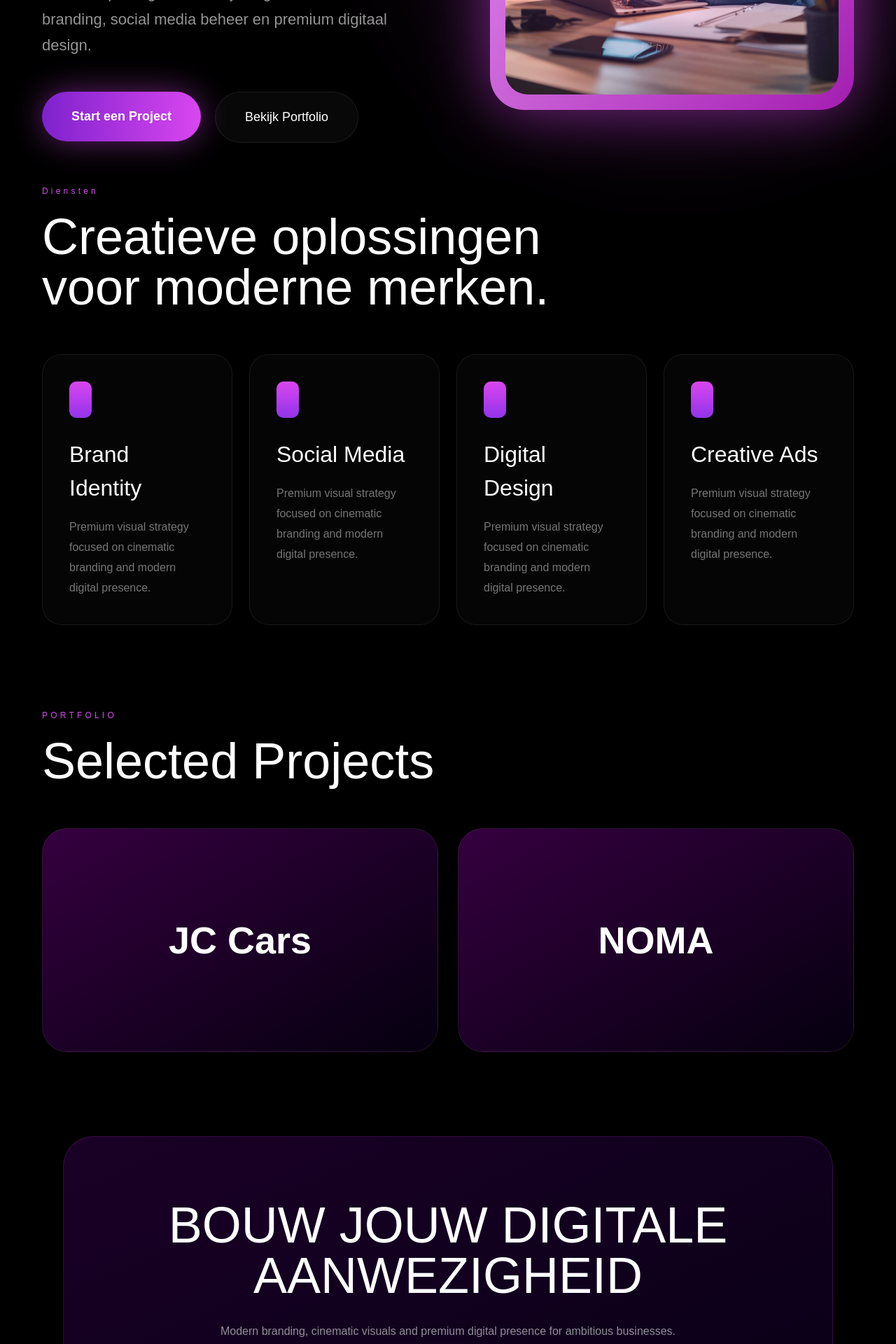
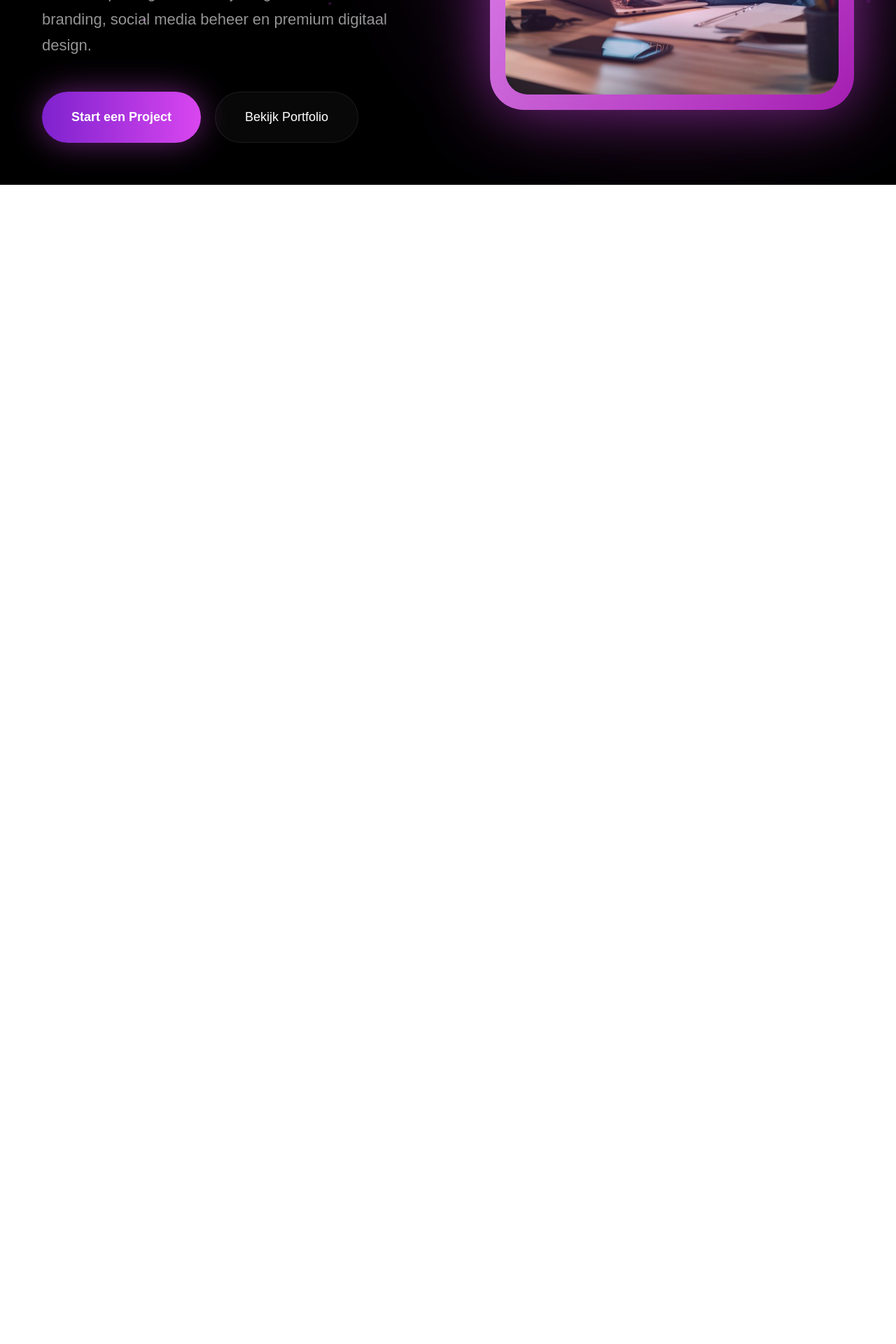
Before and after one commit to manoelchagasneto-ops/noma-digital, a Next.js app: page / in a window 1280 px wide. Shown: the part 760-2680 px from the top of the page at 70% size. After the commit the page ends 1024 px from the top, so only its background shows below. Built offline with nearby package versions, Linux system fonts and the light colour scheme.

Commit message:
mobile update

```diff
--- a/app/page.tsx
+++ b/app/page.tsx
@@ -8,6 +8,9 @@ export default function Home() {
       x: 0,
       y: 0,
     })
+
+  const [particles, setParticles] =
+    useState<any[]>([])
 
   const [language, setLanguage] =
     useState("NL")
@@ -38,6 +41,30 @@ export default function Home() {
     }
   }, [])
 
+  /* PARTICLES */
+  useEffect(() => {
+    const generatedParticles =
+      Array.from({
+        length: 32,
+      }).map((_, i) => ({
+        id: i,
+        size:
+          Math.random() * 6 + 2,
+        left:
+          Math.random() * 100,
+        duration:
+          Math.random() * 18 + 12,
+        delay:
+          Math.random() * 10,
+        opacity:
+          Math.random() * 0.5 + 0.1,
+      }))
+
+    setParticles(
+      generatedParticles
+    )
+  }, [])
+
   const t =
     language === "NL"
       ? {
@@ -62,27 +89,6 @@ export default function Home() {
 
           view:
             "Bekijk Portfolio",
-
-          servicesTitle1:
-            "Creatieve oplossingen",
-
-          servicesTitle2:
-            "voor moderne merken.",
-
-          portfolioTitle:
-            "Selected Projects",
-
-          ctaTitle1:
-            "BOUW JOUW DIGITALE",
-
-          ctaTitle2:
-            "AANWEZIGHEID",
-
-          ctaDescription:
-            "Modern branding, cinematic visuals and premium digital presence for ambitious businesses.",
-
-          ctaButton:
-            "Contacteer Noma",
         }
       : {
           services: "Services",
@@ -106,27 +112,6 @@ export default function Home() {
 
           view:
             "View Portfolio",
-
-          servicesTitle1:
-            "Creative solutions",
-
-          servicesTitle2:
-            "for modern brands.",
-
-          portfolioTitle:
-            "Selected Projects",
-
-          ctaTitle1:
-            "BUILD YOUR DIGITAL",
-
-          ctaTitle2:
-            "PRESENCE",
-
-          ctaDescription:
-            "Modern branding, cinematic visuals and premium digital presence for ambitious businesses.",
-
-          ctaButton:
-            "Contact Noma",
         }
 
   return (
@@ -141,6 +126,29 @@ export default function Home() {
         position: "relative",
       }}
     >
+      {/* PARTICLES */}
+      <div className="particles">
+        {particles.map(
+          (particle) => (
+            <span
+              key={particle.id}
+              className="particle"
+              style={{
+                width:
+                  particle.size,
+                height:
+                  particle.size,
+                left: `${particle.left}%`,
+                animationDuration: `${particle.duration}s`,
+                animationDelay: `${particle.delay}s`,
+                opacity:
+                  particle.opacity,
+              }}
+            />
+          )
+        )}
+      </div>
+
       {/* MOUSE LIGHT */}
       <div
         className="mouseLight"
@@ -180,29 +188,23 @@ export default function Home() {
 
           {/* DESKTOP MENU */}
           <div className="desktopMenu">
-            <a href="#services">
             <button
               style={menuButton}
             >
               {t.services}
             </button>
-            </a>
 
-            <a href="#portfolio">
             <button
               style={menuButton}
             >
               {t.portfolio}
             </button>
-            </a>
 
-            <a href="#contact">
             <button
               style={menuButton}
             >
               {t.contact}
             </button>
-            </a>
 
             {/* LANGUAGE */}
             <div
@@ -263,39 +265,18 @@ export default function Home() {
             <a href="#contact">
               {t.contact}
             </a>
-
-            <div className="mobileLang">
-              <button
-                onClick={() =>
-                  setLanguage("NL")
-                }
-              >
-                NL
-              </button>
-
-              <button
-                onClick={() =>
-                  setLanguage("EN")
-                }
-              >
-                EN
-              </button>
-            </div>
           </div>
         )}
       </header>
 
       {/* HERO */}
       <section className="hero">
+
         {/* LEFT */}
         <div className="heroLeft">
 
           {/* SOCIALS */}
           <div className="socials">
-            <a
-              href="https://facebook.com"
-              target="_blank"
-            >
             <div
               style={
                 socialButton
@@ -303,12 +284,7 @@ export default function Home() {
             >
               f
             </div>
-            </a>
 
-            <a
-              href="https://instagram.com"
-              target="_blank"
-            >
             <div
               style={
                 socialButton
@@ -316,7 +292,6 @@ export default function Home() {
             >
               ◎
             </div>
-            </a>
           </div>
 
           {/* BADGE */}
@@ -345,7 +320,6 @@ export default function Home() {
 
           {/* BUTTONS */}
           <div className="heroButtons">
-            <a href="#contact">
             <button
               style={
                 primaryButton
@@ -353,9 +327,7 @@ export default function Home() {
             >
               {t.start}
             </button>
-            </a>
 
-            <a href="#portfolio">
             <button
               style={
                 secondaryButton
@@ -363,7 +335,6 @@ export default function Home() {
             >
               {t.view}
             </button>
-            </a>
           </div>
         </div>
 
@@ -381,97 +352,68 @@ export default function Home() {
         </div>
       </section>
 
-      {/* SERVICES */}
-      <section
-        id="services"
-        className="section"
-      >
-        <p className="sectionTag">
-          {t.services}
-        </p>
-
-        <h3 className="sectionTitle">
-          {t.servicesTitle1}
-          <br />
-          {t.servicesTitle2}
-        </h3>
-
-        <div className="servicesGrid">
-          {[
-            "Brand Identity",
-            "Social Media",
-            "Digital Design",
-            "Creative Ads",
-          ].map((item) => (
-            <div
-              key={item}
-              className="serviceCard"
-            >
-              <div className="serviceIcon" />
-
-              <h4>{item}</h4>
-
-              <p>
-                Premium visual
-                strategy focused
-                on cinematic
-                branding and
-                modern digital
-                presence.
-              </p>
-            </div>
-          ))}
-        </div>
-      </section>
-
-      {/* PORTFOLIO */}
-      <section
-        id="portfolio"
-        className="section"
-      >
-        <p className="sectionTag">
-          PORTFOLIO
-        </p>
-
-        <h3 className="sectionTitle">
-          {t.portfolioTitle}
-        </h3>
-
-        <div className="portfolioGrid">
-          <div className="portfolioCard">
-            JC Cars
-          </div>
-
-          <div className="portfolioCard">
-            NOMA
-          </div>
-        </div>
-      </section>
-
-      {/* CTA */}
-      <section
-        id="contact"
-        className="ctaSection"
-      >
-        <div className="ctaBox">
-          <h2 className="ctaTitle">
-            {t.ctaTitle1}
-            <br />
-            {t.ctaTitle2}
-          </h2>
-
-          <p className="ctaDesc">
-            {t.ctaDescription}
-          </p>
-
-          <button className="ctaButton">
-            {t.ctaButton}
-          </button>
-        </div>
-      </section>
-
       {/* STYLES */}
       <style jsx>{`
+        .particles {
+          position: fixed;
+          inset: 0;
+          overflow: hidden;
+          pointer-events: none;
+          z-index: 0;
+        }
+
+        .particle {
+          position: absolute;
+          bottom: -20px;
+          border-radius: 999px;
+          background: rgba(
+            217,
+            70,
+            239,
+            0.9
+          );
+          box-shadow:
+            0 0 20px
+              rgba(
+                217,
+                70,
+                239,
+                0.8
+              ),
+            0 0 60px
+              rgba(
+                217,
+                70,
+                239,
+                0.4
+              );
+
+          animation-name: float;
+          animation-timing-function: linear;
+          animation-iteration-count: infinite;
+        }
+
+        @keyframes float {
+          0% {
+            transform: translateY(0)
+              translateX(0);
+          }
+
+          50% {
+            transform: translateY(
+                -50vh
+              )
+              translateX(40px);
+          }
+
+          100% {
+            transform: translateY(
+                -110vh
+              )
+              translateX(-30px);
+          }
+        }
+
         .mouseLight {
           position: fixed;
           width: 360px;
@@ -717,153 +659,6 @@ export default function Home() {
           transform: scale(1.06);
         }
 
-        .section {
-          max-width: 1400px;
-          margin: 0 auto;
-          padding: 0 60px 120px;
-          position: relative;
-          z-index: 2;
-        }
-
-        .sectionTag {
-          color: #d946ef;
-          letter-spacing: 0.35em;
-          font-size: 12px;
-          margin-bottom: 20px;
-        }
-
-        .sectionTitle {
-          font-size: 72px;
-          margin-bottom: 60px;
-          line-height: 1;
-        }
-
-        .servicesGrid {
-          display: grid;
-          grid-template-columns:
-            repeat(4, 1fr);
-          gap: 24px;
-        }
-
-        .serviceCard {
-          border: 1px solid
-            rgba(255, 255, 255, 0.08);
-          border-radius: 28px;
-          padding: 38px;
-          background: rgba(
-            255,
-            255,
-            255,
-            0.02
-          );
-        }
-
-        .serviceCard h4 {
-          font-size: 32px;
-          margin-bottom: 18px;
-        }
-
-        .serviceCard p {
-          color: rgba(
-            255,
-            255,
-            255,
-            0.45
-          );
-          line-height: 1.8;
-        }
-
-        .serviceIcon {
-          width: 32px;
-          height: 52px;
-          border-radius: 10px;
-          background: linear-gradient(
-            to bottom,
-            #d946ef,
-            #9333ea
-          );
-          margin-bottom: 28px;
-        }
-
-        .portfolioGrid {
-          display: grid;
-          grid-template-columns:
-            repeat(2, 1fr);
-          gap: 28px;
-        }
-
-        .portfolioCard {
-          height: 320px;
-          border-radius: 36px;
-          display: flex;
-          align-items: center;
-          justify-content: center;
-          font-size: 54px;
-          font-weight: 800;
-          background: linear-gradient(
-            to bottom right,
-            #35003f,
-            #05000f
-          );
-          border: 1px solid
-            rgba(255, 255, 255, 0.08);
-        }
-
-        .ctaSection {
-          max-width: 1100px;
-          margin: 0 auto;
-          padding-bottom: 120px;
-          position: relative;
-          z-index: 2;
-        }
-
-        .ctaBox {
-          border-radius: 44px;
-          padding: 90px 60px;
-          text-align: center;
-          background: linear-gradient(
-            to bottom right,
-            #1a0026,
-            #070015
-          );
-          border: 1px solid
-            rgba(217, 70, 239, 0.18);
-        }
-
-        .ctaTitle {
-          font-size: 72px;
-          line-height: 1;
-        }
-
-        .ctaDesc {
-          margin-top: 30px;
-          color: rgba(
-            255,
-            255,
-            255,
-            0.55
-          );
-          line-height: 1.8;
-        }
-
-        .ctaButton {
-          margin-top: 42px;
-          padding: 22px 42px;
-          border-radius: 999px;
-          border: none;
-          background: linear-gradient(
-            to right,
-            #7e22ce,
-            #d946ef
-          );
-          color: white;
-          font-weight: 700;
-          font-size: 18px;
-          cursor: pointer;
-          box-shadow: 0 0 45px
-            rgba(217, 70, 239, 0.45);
-        }
-
         @media (max-width: 1100px) {
           .desktopMenu {
             display: none;
@@ -892,19 +687,6 @@ export default function Home() {
             font-size: 20px;
           }
 
-          .mobileLang {
-            display: flex;
-            gap: 12px;
-          }
-
-          .mobileLang button {
-            padding: 12px 22px;
-            border-radius: 999px;
-            border: none;
-            background: #d946ef;
-            color: white;
-          }
-
           .hero {
             flex-direction: column;
             padding: 40px 24px 100px;
@@ -930,34 +712,6 @@ export default function Home() {
             height: 520px;
           }
 
-          .servicesGrid {
-            grid-template-columns:
-              1fr;
-          }
-
-          .portfolioGrid {
-            grid-template-columns:
-              1fr;
-          }
-
-          .section {
-            padding:
-              0 24px 100px;
-          }
-
-          .sectionTitle {
-            font-size: 46px;
-          }
-
-          .ctaBox {
-            margin: 0 24px;
-            padding: 60px 24px;
-          }
-
-          .ctaTitle {
-            font-size: 42px;
-          }
-
           .headerContent {
             padding: 24px;
           }
@@ -972,6 +726,10 @@ export default function Home() {
 
           .mouseLight {
             display: none;
+          }
+
+          .particle {
+            opacity: 0.12 !important;
           }
         }
       `}</style>
```
Lines whose indentation alone changed are shown as unchanged.
